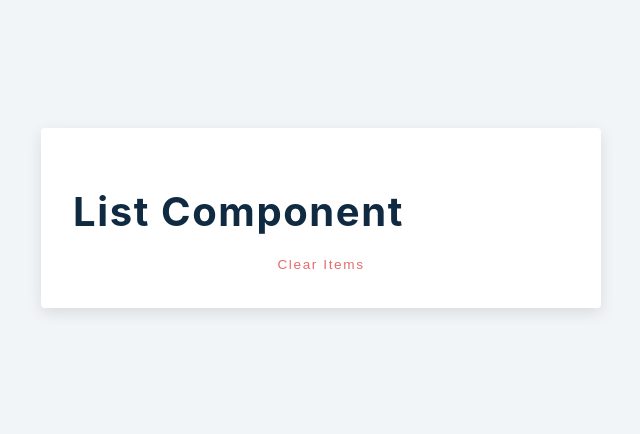
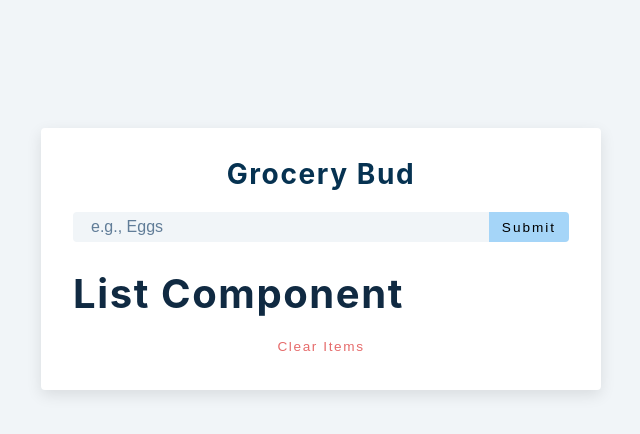
Before and after one commit to Mahendra14/GroceryBuddy-ReactJs, a React (Create React App) app: page / in a window 1280 px wide. Shown: the top 434 px of the page, without its empty margins (319-959 px from the left). Built offline with nearby package versions, Linux system fonts and the light colour scheme.

Commit message:
tryint to add the layout of the page

```diff
--- a/src/App.js
+++ b/src/App.js
@@ -1,21 +1,51 @@
-import React, { useState, useEffect } from 'react'
-import List from './List'
-import Alert from './Alert'
+import React, { useState, useEffect } from "react";
+import List from "./List";
+import Alert from "./Alert";
 
 function App() {
-  const [name,setName] = useState('');
-  const [list,setList] = useState([]);
-  const [isEditing,setIsEditing] = useState(false);
+  const [name, setName] = useState("");
+  const [list, setList] = useState([]);
+  const [isEditing, setIsEditing] = useState(false);
   const [editId, setEditId] = useState(null);
-  const [alert,setAlert] = useState({show:false,msg:'',type:''});
+  const [alert, setAlert] = useState({ show: false, msg: "", type: "" });
 
-  return(<section className="section-center">
-    <div className="grocery-container">
-      <List />
-      <button className="clear-btn">clear items</button>
-    </div>
+  const handleSubmit = (e) => {
+    e.preventDefault();
+    if(!name){
+      //handle alert
+    }
+    else if(name && isEditing){
+      //handle different type of alert and some changes
+    }
+    else{
+      //show alert and add new item
+    }
+  }
 
-  </section>);
+  return (
+    <section className="section-center">
+      <form class="grocery-form" onSubmit= {handleSubmit}>
+        {alert.show && <Alert />}
+        <h3>grocery bud</h3>
+      <div className="form-control">
+        <input
+          type="text"
+          className="grocery"
+          placeholder="e.g., Eggs "
+          value={name}
+          onChange={(e) => setName(e.target.value)}
+        />
+        <button type="submit" className="submit-btn">
+          {isEditing ? "edit" : "submit"}{" "}
+        </button>
+      </div>
+      </form>
+      <div className="grocery-container">
+        <List />
+        <button className="clear-btn">clear items</button>
+      </div>
+    </section>
+  );
 }
 
-export default App
+export default App;
```
